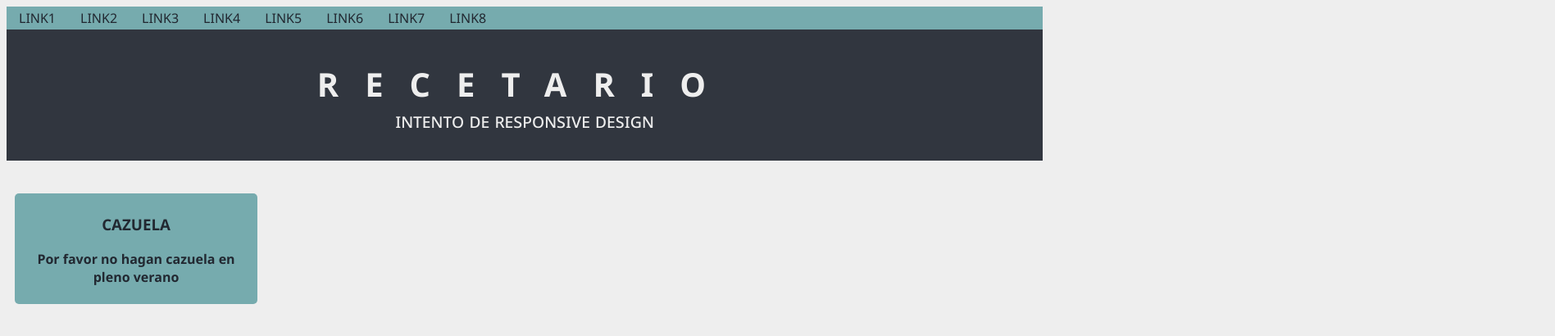
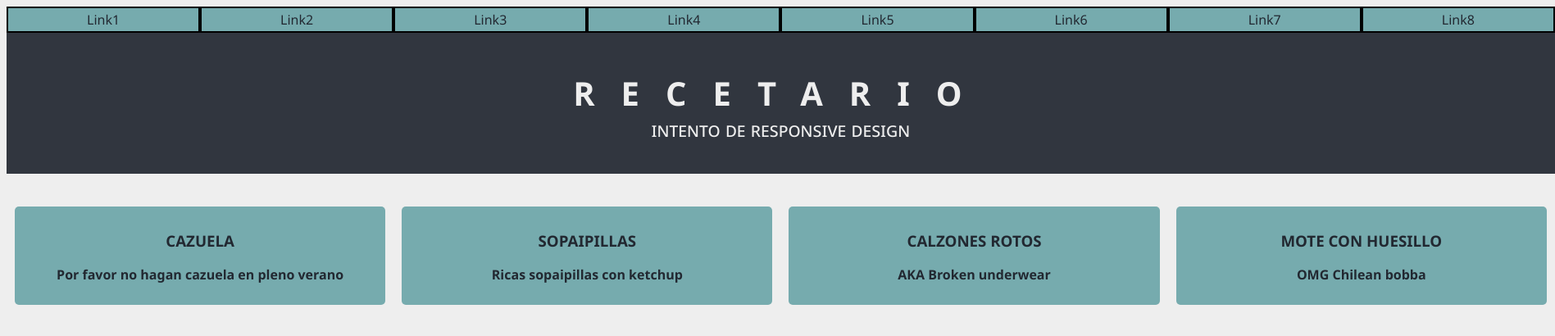
Before and after one commit to elMaaars/pruebaNextReact, a Next.js app in the folder prueba/: page / in a window 1280 px wide. Shown: the top 410 px of the page at 82% size, 1897 px wide, since content can reach past the window. Built offline with nearby package versions, Linux system fonts and the light colour scheme.

Commit message:
Changed navigation bar

```diff
--- a/prueba/src/pages/index.tsx
+++ b/prueba/src/pages/index.tsx
@@ -9,16 +9,14 @@ function DesktopMenu() {
   return (
     <>
       <div className={styles.navigationbar}>
-        <ul>
-          <li><a href="">Link1</a></li>
-          <li><a href="">Link2</a></li>
-          <li><a href="">Link3</a></li>
-          <li><a href="">Link4</a></li>
-          <li><a href="">Link5</a></li>
-          <li><a href="">Link6</a></li>
-          <li><a href="">Link7</a></li>
-          <li><a href="">Link8</a></li>
-        </ul>
+          <div><Link href="/cazuela" style={{ textDecoration: 'none' }}> Link1 </Link></div>
+          <div><Link href="/cazuela" style={{ textDecoration: 'none' }}> Link2 </Link></div>
+          <div><Link href="/cazuela" style={{ textDecoration: 'none' }}>Link3</Link></div>
+          <div><Link href="/cazuela" style={{ textDecoration: 'none' }}>Link4</Link></div>
+          <div><Link href="/cazuela" style={{ textDecoration: 'none' }}>Link5</Link></div>
+          <div><Link href="/cazuela" style={{ textDecoration: 'none' }}>Link6</Link></div>
+          <div><Link href="/cazuela" style={{ textDecoration: 'none' }}>Link7</Link></div>
+          <div><Link href="/cazuela" style={{ textDecoration: 'none' }}>Link8</Link></div>
       </div>
     </>
   );
@@ -89,6 +87,29 @@ export default function Home() {
             </Link>
           </div>
 
+          <div className={styles.card}>
+            <Link href="/cazuela" style={{ textDecoration: 'none' }}>
+            <h3>Sopaipillas</h3>
+            <p>Ricas sopaipillas con ketchup</p>
+            </Link>
+          </div>
+
+          <div className={styles.card}>
+            <Link href="/cazuela" style={{ textDecoration: 'none' }}>
+            <h3>Calzones rotos</h3>
+            <p>AKA Broken underwear</p>
+            </Link>
+          </div>
+
+          <div className={styles.card}>
+            <Link href="/cazuela" style={{ textDecoration: 'none' }}>
+            <h3>Mote con huesillo</h3>
+            <p>OMG Chilean bobba</p>
+            </Link>
+          </div>
+
+
+
         </div>
       </main>
     </>
--- a/prueba/src/styles/Home.module.css
+++ b/prueba/src/styles/Home.module.css
@@ -17,26 +17,20 @@ Colores base:
 }
 
 .main {
-    align-items: center;
     display: grid;
 }
+
 .navigationbar{
     background-color: #76ABAE;
     display: flex;
 }
-.navigationbar ul{
-    display: flex;
-    list-style: none;
-    margin: 0;
-    padding: 0;
+.navigationbar div {
+    margin-left: auto;
+    margin-right: auto;
+    border:2px solid black;
+    padding: 3px 6em;
 }
-.navigationbar li a{
-    display: block;
-    text-align: center;
-    padding: 3px 15px;
-    text-transform: uppercase;
-}
-.navigationbar li a:hover{
+.navigationbar div:hover{
     background-color: #31363F;
     color:#EEEEEE;
 }
```
